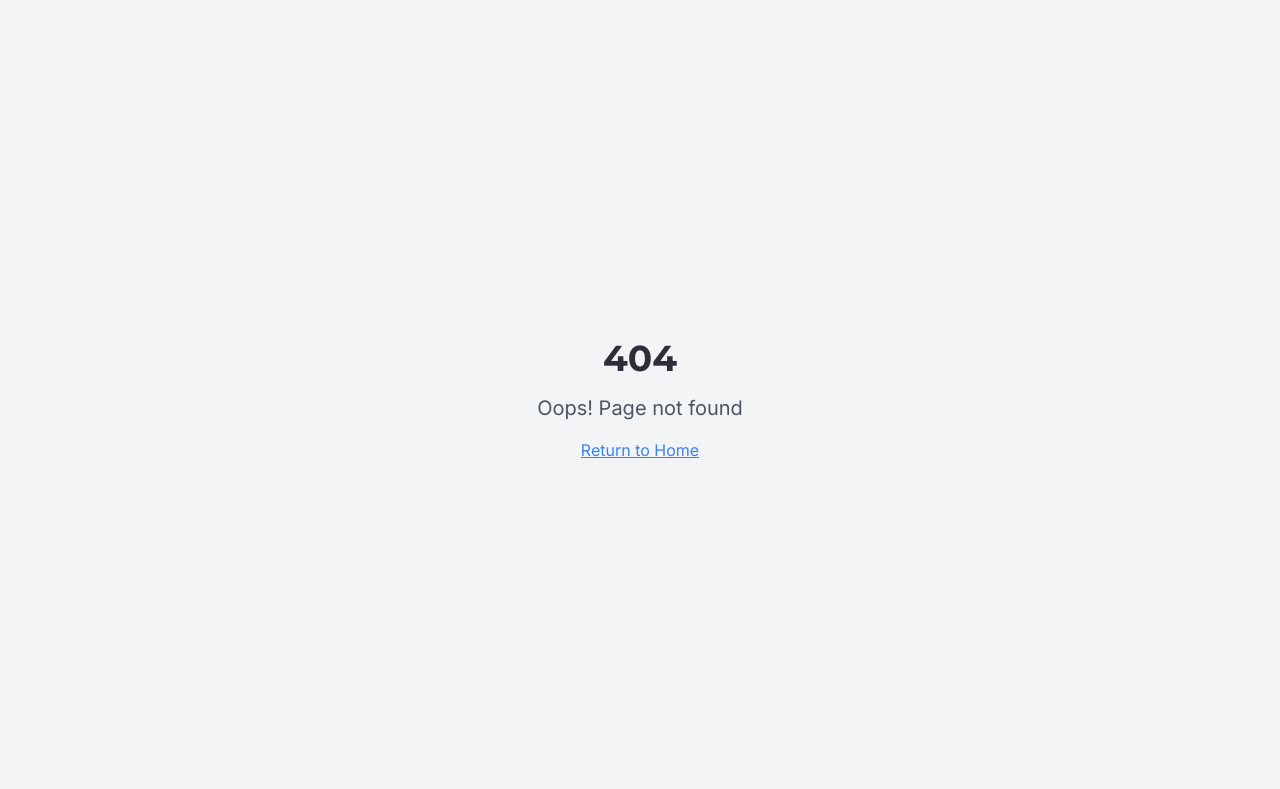
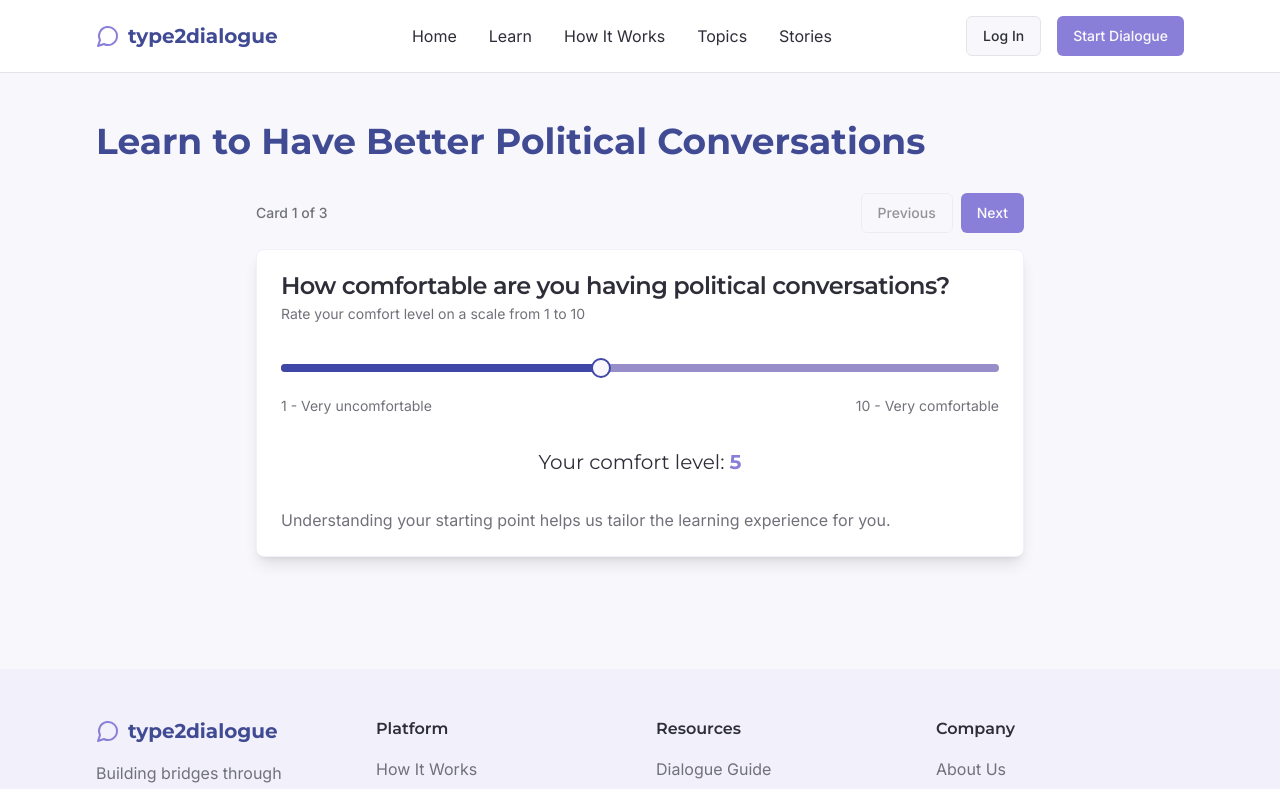
Before and after one commit to djechlin/empathy-wins-dialogue, a React (Vite) app: page /learn in a window 1280 px wide. Before the commit this address had no page. Shown: the top 789 px of the page. Built offline with nearby package versions, Linux system fonts and the light colour scheme.

Commit message:
Add Learn page
Implemented a new "Learn" page with a series of scrollable cards. The first card includes a slider for user input, the second displays a placeholder YouTube video, and the third allows users to input a list of friends.

```diff
--- a/src/App.tsx
+++ b/src/App.tsx
@@ -1,9 +1,11 @@
+
 import { Toaster } from "@/components/ui/toaster";
 import { Toaster as Sonner } from "@/components/ui/sonner";
 import { TooltipProvider } from "@/components/ui/tooltip";
 import { QueryClient, QueryClientProvider } from "@tanstack/react-query";
 import { BrowserRouter, Routes, Route } from "react-router-dom";
 import Index from "./pages/Index";
+import Learn from "./pages/Learn";
 import NotFound from "./pages/NotFound";
 
 const queryClient = new QueryClient();
@@ -16,6 +18,7 @@ const App = () => (
       <BrowserRouter>
         <Routes>
           <Route path="/" element={<Index />} />
+          <Route path="/learn" element={<Learn />} />
           {/* ADD ALL CUSTOM ROUTES ABOVE THE CATCH-ALL "*" ROUTE */}
           <Route path="*" element={<NotFound />} />
         </Routes>
--- a/src/components/layout/Navbar.tsx
+++ b/src/components/layout/Navbar.tsx
@@ -18,6 +18,9 @@ const Navbar = () => {
         <div className="hidden md:flex items-center space-x-8">
           <Link to="/" className="text-foreground hover:text-dialogue-purple transition-colors">
             Home
+          </Link>
+          <Link to="/learn" className="text-foreground hover:text-dialogue-purple transition-colors">
+            Learn
           </Link>
           <Link to="#" className="text-foreground hover:text-dialogue-purple transition-colors">
             How It Works
--- /dev/null
+++ b/src/components/learn/LearningCards.tsx
@@ -0,0 +1,183 @@
+
+import React, { useState } from 'react';
+import { Card, CardContent, CardDescription, CardHeader, CardTitle } from '@/components/ui/card';
+import { Slider } from '@/components/ui/slider';
+import { Button } from '@/components/ui/button';
+import { Input } from '@/components/ui/input';
+import { Plus, Trash2 } from 'lucide-react';
+
+const LearningCards = () => {
+  const [currentCard, setCurrentCard] = useState(0);
+  const [comfortLevel, setComfortLevel] = useState([5]);
+  const [friends, setFriends] = useState(['']);
+
+  const handleNextCard = () => {
+    if (currentCard < 2) {
+      setCurrentCard(currentCard + 1);
+    }
+  };
+
+  const handlePrevCard = () => {
+    if (currentCard > 0) {
+      setCurrentCard(currentCard - 1);
+    }
+  };
+
+  const addFriend = () => {
+    setFriends([...friends, '']);
+  };
+
+  const updateFriend = (index: number, value: string) => {
+    const updatedFriends = [...friends];
+    updatedFriends[index] = value;
+    setFriends(updatedFriends);
+  };
+
+  const removeFriend = (index: number) => {
+    const updatedFriends = friends.filter((_, i) => i !== index);
+    setFriends(updatedFriends);
+  };
+
+  return (
+    <div className="max-w-3xl mx-auto">
+      <div className="flex justify-between items-center mb-4">
+        <div className="text-sm font-medium text-muted-foreground">Card {currentCard + 1} of 3</div>
+        <div className="flex space-x-2">
+          <Button
+            variant="outline"
+            onClick={handlePrevCard}
+            disabled={currentCard === 0}
+          >
+            Previous
+          </Button>
+          <Button
+            onClick={handleNextCard}
+            disabled={currentCard === 2}
+            className="bg-dialogue-purple hover:bg-dialogue-darkblue"
+          >
+            Next
+          </Button>
+        </div>
+      </div>
+
+      {/* Card 1: Comfort Level Slider */}
+      {currentCard === 0 && (
+        <Card className="shadow-lg border-dialogue-neutral animate-fade-in">
+          <CardHeader>
+            <CardTitle>How comfortable are you having political conversations?</CardTitle>
+            <CardDescription>
+              Rate your comfort level on a scale from 1 to 10
+            </CardDescription>
+          </CardHeader>
+          <CardContent>
+            <div className="space-y-8">
+              <div>
+                <Slider
+                  value={comfortLevel}
+                  onValueChange={setComfortLevel}
+                  max={10}
+                  min={1}
+                  step={1}
+                  className="py-4"
+                />
+                <div className="flex justify-between mt-2 text-sm text-muted-foreground">
+                  <span>1 - Very uncomfortable</span>
+                  <span>10 - Very comfortable</span>
+                </div>
+              </div>
+              <div className="text-center text-xl font-heading">
+                Your comfort level: <span className="text-dialogue-purple font-bold">{comfortLevel}</span>
+              </div>
+              <p className="text-muted-foreground">
+                Understanding your starting point helps us tailor the learning experience for you.
+              </p>
+            </div>
+          </CardContent>
+        </Card>
+      )}
+
+      {/* Card 2: YouTube Video */}
+      {currentCard === 1 && (
+        <Card className="shadow-lg border-dialogue-neutral animate-fade-in">
+          <CardHeader>
+            <CardTitle>Introduction to Empathetic Political Dialogue</CardTitle>
+            <CardDescription>
+              Watch this short video to learn the basics of having productive political conversations
+            </CardDescription>
+          </CardHeader>
+          <CardContent>
+            <div className="aspect-video">
+              <iframe
+                className="w-full h-full rounded-md"
+                src="https://www.youtube.com/embed/zOgCdDJYF4U"
+                title="Introduction to Empathetic Political Dialogue"
+                allow="accelerometer; autoplay; clipboard-write; encrypted-media; gyroscope; picture-in-picture"
+                allowFullScreen
+              ></iframe>
+            </div>
+            <p className="mt-4 text-muted-foreground">
+              This video explains key concepts and strategies for engaging in meaningful political discussions
+              with friends, family, and colleagues.
+            </p>
+          </CardContent>
+        </Card>
+      )}
+
+      {/* Card 3: Friends List */}
+      {currentCard === 2 && (
+        <Card className="shadow-lg border-dialogue-neutral animate-fade-in">
+          <CardHeader>
+            <CardTitle>Who would you like to have better conversations with?</CardTitle>
+            <CardDescription>
+              List the people you want to connect with for meaningful political dialogue
+            </CardDescription>
+          </CardHeader>
+          <CardContent>
+            <div className="space-y-6">
+              {friends.map((friend, index) => (
+                <div key={index} className="flex items-center space-x-2">
+                  <Input
+                    value={friend}
+                    onChange={(e) => updateFriend(index, e.target.value)}
+                    placeholder={`Friend ${index + 1}'s name`}
+                    className="flex-grow"
+                  />
+                  {friends.length > 1 && (
+                    <Button
+                      variant="outline"
+                      size="icon"
+                      onClick={() => removeFriend(index)}
+                      className="shrink-0"
+                    >
+                      <Trash2 className="h-4 w-4" />
+                    </Button>
+                  )}
+                </div>
+              ))}
+
+              <Button
+                variant="outline"
+                onClick={addFriend}
+                className="w-full border-dashed border-dialogue-neutral"
+              >
+                <Plus className="mr-2 h-4 w-4" /> Add another person
+              </Button>
+
+              <div className="pt-4">
+                <p className="text-muted-foreground mb-4">
+                  These are the people you've identified for having more productive political conversations.
+                  Once you complete this lesson, you'll have tools to engage with them effectively.
+                </p>
+                <Button className="w-full bg-dialogue-purple hover:bg-dialogue-darkblue">
+                  Save My List
+                </Button>
+              </div>
+            </div>
+          </CardContent>
+        </Card>
+      )}
+    </div>
+  );
+};
+
+export default LearningCards;
--- /dev/null
+++ b/src/pages/Learn.tsx
@@ -0,0 +1,22 @@
+
+import React, { useState } from 'react';
+import Navbar from '@/components/layout/Navbar';
+import Footer from '@/components/layout/Footer';
+import LearningCards from '@/components/learn/LearningCards';
+
+const Learn = () => {
+  return (
+    <div className="min-h-screen flex flex-col">
+      <Navbar />
+      <main className="flex-grow">
+        <div className="container-custom py-12">
+          <h1 className="heading-lg text-dialogue-darkblue mb-8">Learn to Have Better Political Conversations</h1>
+          <LearningCards />
+        </div>
+      </main>
+      <Footer />
+    </div>
+  );
+};
+
+export default Learn;
```
